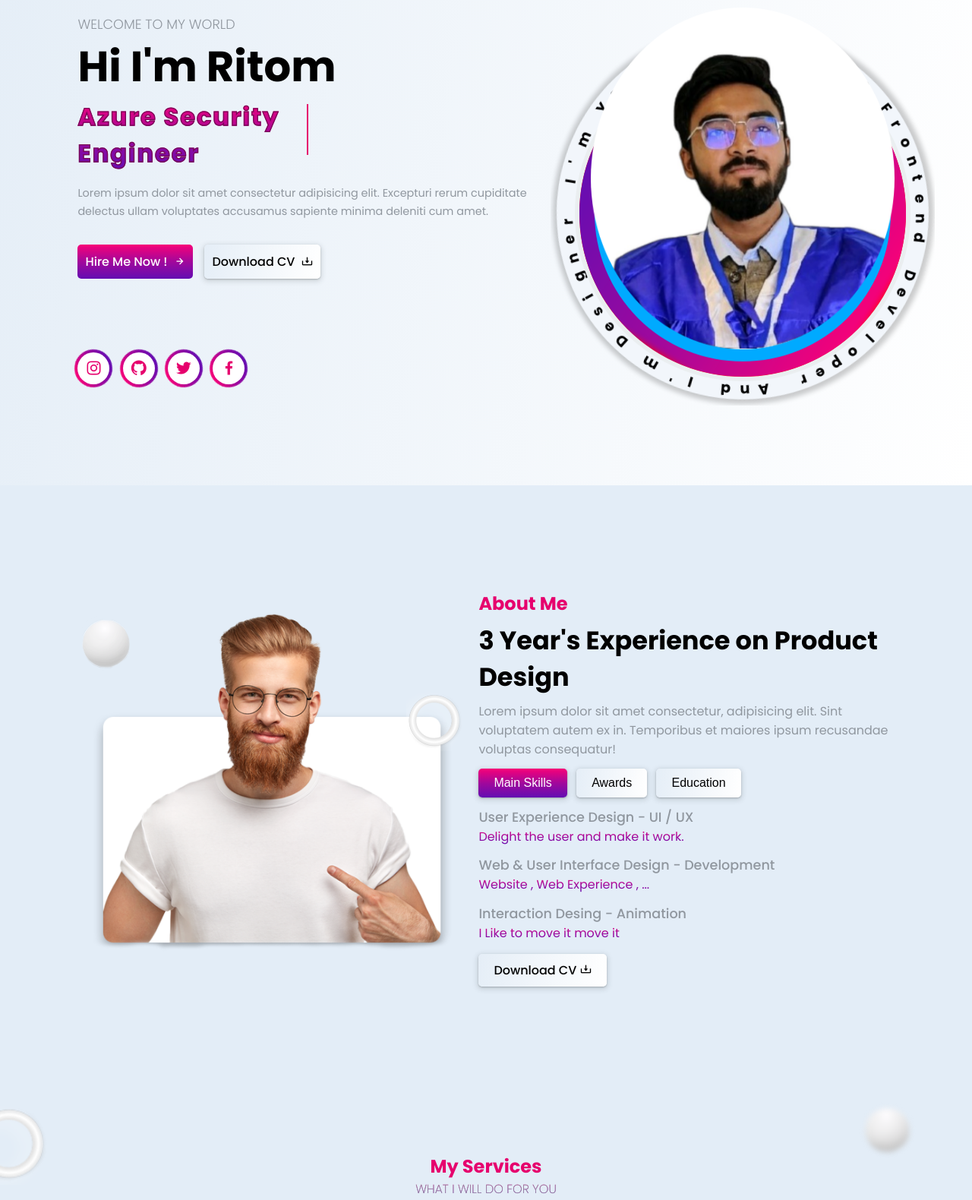
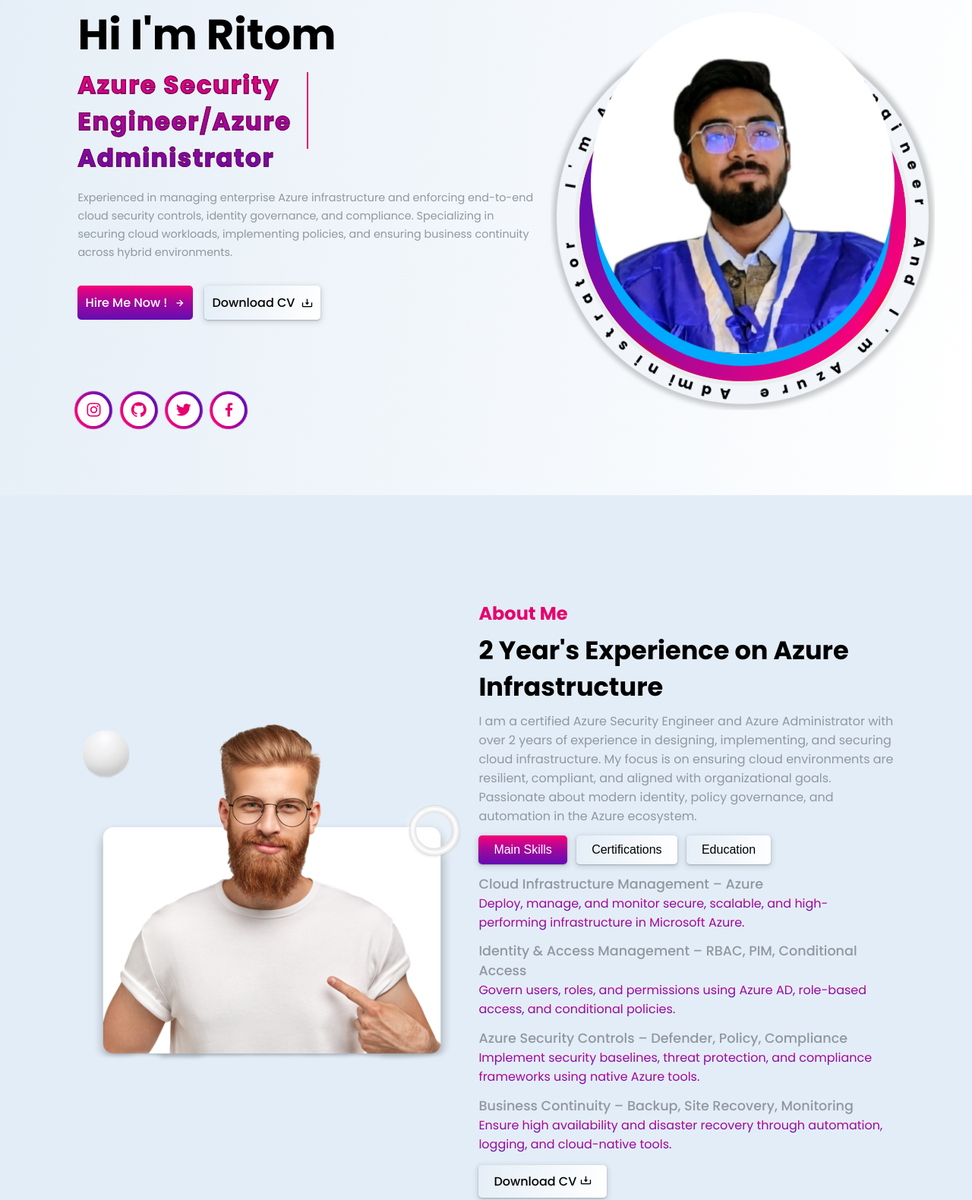
Before and after one commit to Ritom101/Ritom-Portfolio, a plain HTML site: page index.html in a window 1280 px wide. Shown: the part 161-1741 px from the top of the page at 76% size. Drawn offline with nearby package versions, Linux system fonts and the light colour scheme.

Commit message:
Initial portfolio upload

```diff
--- a/index.html
+++ b/index.html
@@ -36,10 +36,11 @@
             <h1>Hi I'm Ritom</h1>
 
             <div class="text-animate">
-                <h2>Azure Security Engineer</h2>
+                <h2>Azure Security Engineer/Azure Administrator</h2>
             </div>
 
-            <p>Lorem ipsum dolor sit amet consectetur adipisicing elit. Excepturi rerum cupiditate delectus ullam voluptates accusamus sapiente minima deleniti cum amet.</p>
+            <p>Experienced in managing enterprise Azure infrastructure and enforcing end-to-end cloud security controls, identity governance, and compliance.
+Specializing in securing cloud workloads, implementing policies, and ensuring business continuity across hybrid environments.</p>
 
             <div class="btn-box">
                 <a href="mailto:richard@mail.com" class="btn">Hire Me Now ! <i class='bx bx-right-arrow-alt' ></i></a>
@@ -72,7 +73,7 @@
             <img src="img/hero.png" alt="">
             <div class="rotate-text">
                 <div class="text">
-                    <p>I'm Youtuber And I'm Frontend Developer And I'm Designer</p>
+                    <p>I'm Azure Security Engineer And I'm Azure Administrator</p>
                 </div>
                 <span><i></i></span>
             </div>
@@ -89,26 +90,30 @@
         </div>
         <div class="about-content">
             <h2 class="heading">About Me</h2>
-            <h3>3 Year's Experience on Product Design</h3>
-            <p>Lorem ipsum dolor sit amet consectetur, adipisicing elit. Sint voluptatem autem ex in. Temporibus et maiores ipsum recusandae voluptas consequatur!</p>
+            <h3>2 Year's Experience on Azure Infrastructure</h3>
+            <p>I am a certified Azure Security Engineer and Azure Administrator with over 2 years of experience in designing, implementing, and securing cloud infrastructure. My focus is on ensuring cloud environments are resilient, compliant, and aligned with organizational goals. Passionate about modern identity, policy governance, and automation in the Azure ecosystem.</p>
             <div class="about-btn">
                 <button class="active">Main Skills</button>
-                <button>Awards</button>
+                <button>Certifications</button>
                 <button>Education</button>
             </div>
             <div class="content-btn">
                 <div class="content">
                     <div class="text-box">
-                    <p>User Experience Design - UI / UX</p>
-                    <span>Delight the user and make it work.</span>
+                    <p>Cloud Infrastructure Management – Azure</p>
+                    <span>Deploy, manage, and monitor secure, scalable, and high-performing infrastructure in Microsoft Azure.</span>
                 </div>
                 <div class="text-box">
-                    <p>Web & User Interface Design - Development</p>
-                    <span>Website , Web Experience , ...</span>
+                    <p>Identity & Access Management – RBAC, PIM, Conditional Access</p>
+                    <span>Govern users, roles, and permissions using Azure AD, role-based access, and conditional policies.</span>
                 </div>
                 <div class="text-box">
-                    <p>Interaction Desing - Animation</p>
-                    <span>I Like to move it move it</span>
+                    <p>Azure Security Controls – Defender, Policy, Compliance</p>
+                    <span>Implement security baselines, threat protection, and compliance frameworks using native Azure tools.</span>
+                </div>
+                <div class="text-box">
+                    <p>Business Continuity – Backup, Site Recovery, Monitoring</p>
+                    <span>Ensure high availability and disaster recovery through automation, logging, and cloud-native tools.</span>
                 </div>
                 </div>
 
```
